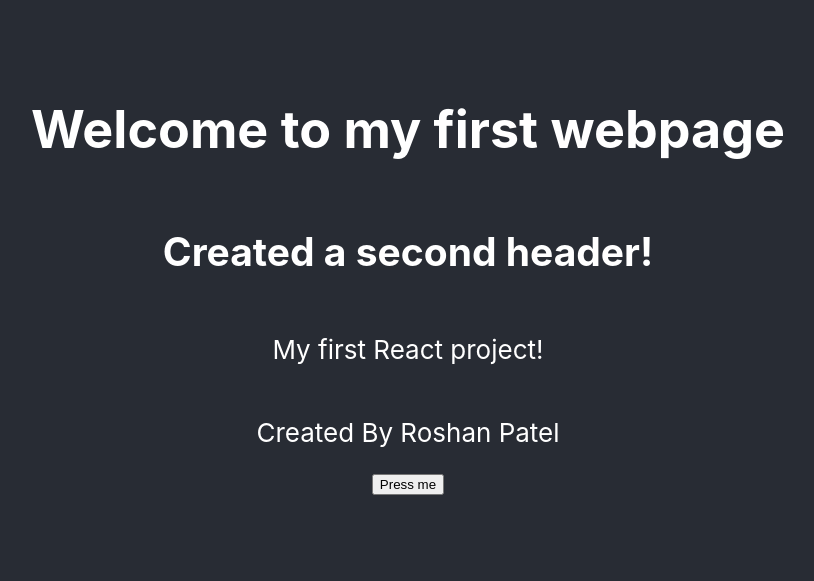
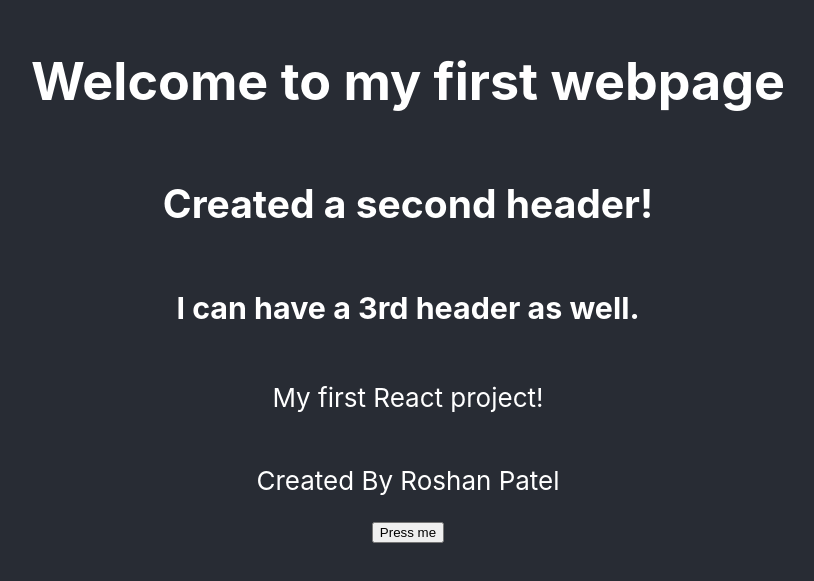
Before and after one commit to rpatel12438/React-app, a React (Create React App) app: page / in a window 1280 px wide. Shown: the part 121-702 px from the top of the page, without its empty margins (232-1046 px from the left). Built offline with nearby package versions, Linux system fonts and the light colour scheme.

Commit message:
Created a second header

```diff
--- a/src/App.js
+++ b/src/App.js
@@ -6,6 +6,7 @@ function App() {
       <header className="App-header">
           <h1>Welcome to my first webpage</h1>
           <h2>Created a second header!</h2>
+          <h3>I can have a 3rd header as well.</h3>
         <p>
           My first React project!
         </p>
```
